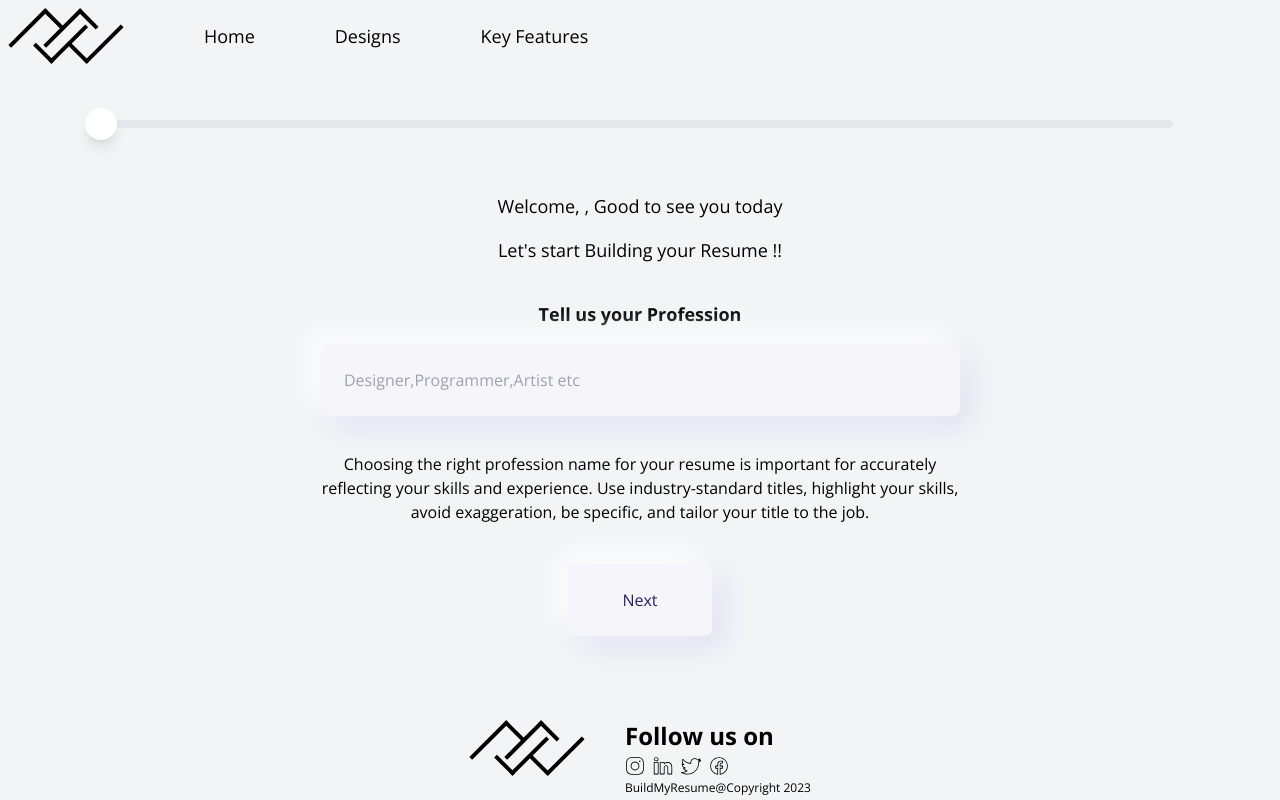
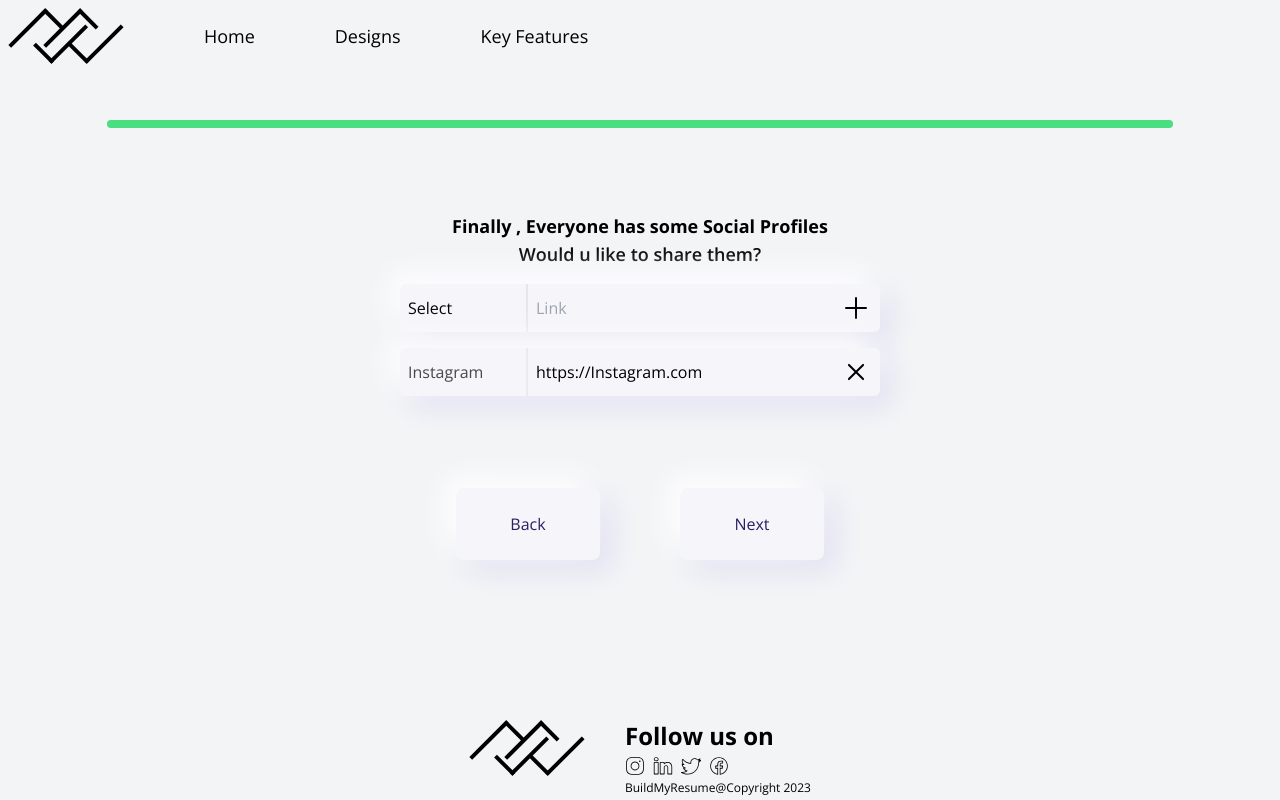
Before and after one commit to PrakashMandal-IV/Build_My_Resume, a React (Create React App) app: page /createdata in a window 1280 px wide. Built offline with nearby package versions, Linux system fonts and the light colour scheme.

Commit message:
Add : Socials

```diff
--- a/src/Pages/CreateData.jsx
+++ b/src/Pages/CreateData.jsx
@@ -5,8 +5,8 @@ import { ProgressBar } from "../component/ProgressBar";
 const CreateData = () => {
     const searchParams = new URLSearchParams(window.location.search);
 
-    const [Form, SetForm] = useState(0)
-    const FinalFormNumber=7
+    const [Form, SetForm] = useState(7)
+    const FinalFormNumber = 7
     const [Scale, SetScale] = useState('scale-0')
     const [SideBoard, SetSideBaord] = useState(false)
     useEffect(() => {
@@ -32,10 +32,10 @@ const CreateData = () => {
         Year: ""
     })
 
-    const [SkillList,SetSkillList] = useState([])
-    const [AddSkill,SetAddSkill] = useState({
-        Name:"",
-        Level:""
+    const [SkillList, SetSkillList] = useState([])
+    const [AddSkill, SetAddSkill] = useState({
+        Name: "",
+        Level: ""
     })
 
     const [ExperienceList, SetExperienceList] = useState([])
@@ -44,13 +44,22 @@ const CreateData = () => {
         Company: "",
         Duration: ""
     })
-    const [HobbyList,SetHobbyList] = useState([])
-    const [Hobby,SetHobby] = useState('')
-    useEffect(()=>{
+    const [HobbyList, SetHobbyList] = useState([])
+    const [Hobby, SetHobby] = useState('')
+    useEffect(() => {
         SetSideBaord(false)
-    },[Form])
+    }, [Form])
+    const [SocialsList, SetSocialsList] = useState([{
+        Name: "Instagram",
+        Link: "https://Instagram.com"
+    }])
+    const [Socials, SetSocials] = useState({
+        Name: "",
+        Link: ""
+    })
+
     function NextClick() {
-        if(Form!==FinalFormNumber){
+        if (Form !== FinalFormNumber) {
             SetScale('scale-0')
             setTimeout(() => {
                 SetForm(Form + 1)
@@ -60,7 +69,7 @@ const CreateData = () => {
     }
 
     function BackClick() {
-        if(Form!==0){
+        if (Form !== 0) {
             SetScale('scale-0')
             setTimeout(() => {
                 SetForm(Form - 1)
@@ -112,7 +121,7 @@ const CreateData = () => {
             From: "",
             Year: ""
         })
-        SetSideBaord(!SideBoard)
+
     }
     function RemoveSkill(id) {
         SetSkillList(SkillList.map((v, idx) => { if (idx !== id) { return v } }).filter(item => item !== undefined))
@@ -121,8 +130,8 @@ const CreateData = () => {
 
         var TempData =
         {
-                Name:AddSkill.Name,
-                Level:AddSkill.Level
+            Name: AddSkill.Name,
+            Level: AddSkill.Level
         }
 
         if (type === 'name') {
@@ -137,10 +146,10 @@ const CreateData = () => {
         SkillList.push(AddSkill)
         SetSkillList(SkillList)
         SetAddSkill({
-            Name:"",
-            Level:""
+            Name: "",
+            Level: ""
         })
-        SetSideBaord(!SideBoard)
+
     }
 
 
@@ -151,7 +160,7 @@ const CreateData = () => {
 
         var TempData = {
             Job: AddExperience.Job,
-            Company:AddExperience.Company,
+            Company: AddExperience.Company,
             Duration: AddExperience.Duration
         }
         if (type === 'job') {
@@ -159,7 +168,7 @@ const CreateData = () => {
         } else if (type === 'company') {
             TempData.Company = value
         } else if (type === 'duration') {
-            TempData.Duration= value
+            TempData.Duration = value
         }
         SetAddExperience(TempData)
     }
@@ -172,7 +181,7 @@ const CreateData = () => {
             Company: "",
             Duration: ""
         })
-        SetSideBaord(!SideBoard)
+
     }
 
     function RemoveHobby(id) {
@@ -184,7 +193,35 @@ const CreateData = () => {
         SetHobby('')
         //  SetSideBaord(!SideBoard)
     }
+    function RemoveSocials(id) {
 
+        SetSocialsList(SocialsList.map((v, idx) => { if (idx !== id) { return v } }).filter(item => item !== undefined))
+    }
+
+    function SetNewSocial(type, value) {
+
+        var TempData = {
+            Name: Socials.Name,
+            Link: Socials.Link
+        }
+        if (type === 'name') {
+            TempData.Name = value
+        } else if (type === 'link') {
+            TempData.Link = value
+        }
+        SetSocials(TempData)
+    }
+    function AddSocials() {
+        if (Socials.Name !== "none"&&Socials.Name !== "") {
+            SocialsList.push(Socials)
+            SetSocialsList(SocialsList)
+            SetSocials({
+                Name: "",
+                Link: ""
+            })
+        }
+
+    }
     return (<>
 
         <div className="flex flex-col w-full max-w-[1920px] h-[60vh] md:max-h-[1920px] mt-[15vh]">
@@ -263,7 +300,7 @@ const CreateData = () => {
                             <div className={"flex flex-col gap-5 transition-all " + (SideBoard ? "w-1/2" : "w-full")}>
                                 {/* Education items */}
                                 {Education.map((item, idx) => (
-                                    <div className="w-full  p-2 flex bg-[#f5f5fa] hover:bg-[#f8f8ff] rounded-md transition-all  " style={{ boxShadow: "-10px -10px 30px 0 #fff, 10px 10px 30px 0 #1d0dca17" }} >
+                                    <div key={idx} className="w-full  p-2 flex bg-[#f5f5fa] hover:bg-[#f8f8ff] rounded-md transition-all  " style={{ boxShadow: "-10px -10px 30px 0 #fff, 10px 10px 30px 0 #1d0dca17" }} >
                                         <div className="mr-auto text-left">
                                             <p className="text-lg font-semibold ">{item.Title}</p>
                                             <p className="">{item.From}</p>
@@ -299,11 +336,11 @@ const CreateData = () => {
                             <p className="text-lg font-bold ">Mentioning your skills always</p>
                             <p className="text-lg font-bold">  give you an edge</p>
                         </div>
-                        <div className="flex gap-2 ">
+                        <div className="flex gap-2 overflow-hidden">
                             <div className={"flex flex-wrap  gap-5 transition-all " + (SideBoard ? "w-1/2" : "w-full")}>
 
                                 {SkillList.map((item, idx) => (
-                                    <div className="  p-2 flex gap-5 bg-[#f5f5fa] hover:bg-[#f8f8ff] rounded-md transition-all  h-12 justify-center align-middle items-center" style={{ boxShadow: "-10px -10px 30px 0 #fff, 10px 10px 30px 0 #1d0dca17" }} >
+                                    <div key={idx} className="  p-2 flex gap-5 bg-[#f5f5fa] hover:bg-[#f8f8ff] rounded-md transition-all  h-12 justify-center align-middle items-center" style={{ boxShadow: "-10px -10px 30px 0 #fff, 10px 10px 30px 0 #1d0dca17" }} >
                                         <div className="mr-auto text-left">
                                             <p className="font-semibold ">{item.Name} <span className="font-normal ml-2 ">{item.Level}%</span> </p>
 
@@ -322,7 +359,7 @@ const CreateData = () => {
                             </div>
                             {/* Left div that appears when SideBoard is true */}
 
-                            <div className={"transition-all transform  flex flex-col gap-2 " + (SideBoard ? "w-1/2" : "hidden w-0")}>
+                            <div className={"transition-all transform  flex flex-col gap-4 " + (SideBoard ? "w-1/2" : "w-0")}>
                                 <InputBox placeholder="Skill" className="h-10" value={AddSkill.Name} onChange={(e) => AddSkillHandler("name", e.target.value)} />
                                 <InputBox placeholder="Prof. from 0-100" type="number" className="h-10 appearance-none " value={AddSkill.Level} onChange={(e) => AddSkillHandler("level", e.target.value)} />
 
@@ -339,9 +376,9 @@ const CreateData = () => {
                         <p className="text-lg font-bold mt-5 ">Tell us about your Experiences</p>
                         <div className="flex gap-2 ">
                             <div className={"flex flex-col gap-5 transition-all " + (SideBoard ? "w-1/2" : "w-full")}>
-                                {/* Education items */}
+
                                 {ExperienceList.map((item, idx) => (
-                                    <div className="w-full  p-2 flex bg-[#f5f5fa] hover:bg-[#f8f8ff] rounded-md transition-all  " style={{ boxShadow: "-10px -10px 30px 0 #fff, 10px 10px 30px 0 #1d0dca17" }} >
+                                    <div key={idx} className="w-full  p-2 flex bg-[#f5f5fa] hover:bg-[#f8f8ff] rounded-md transition-all  " style={{ boxShadow: "-10px -10px 30px 0 #fff, 10px 10px 30px 0 #1d0dca17" }} >
                                         <div className="mr-auto text-left">
                                             <p className="text-lg font-semibold ">{item.Job}</p>
                                             <p className="">{item.Company} <span className="text-xs font-bold ">({item.Duration})</span></p>
@@ -370,16 +407,42 @@ const CreateData = () => {
 
                     </div>
                 </>)}
-
                 {Form === 7 && (<>
                     <div className="mx-auto text-center flex flex-col gap-4 w-4/5 md:w-2/5  ">
                         <div className="mt-5">
                             <p className="text-lg font-bold ">Finally , Everyone has some Social Profiles</p>
                             <p className="text-lg font-semibold">Would u like to share them?</p>
                         </div>
-                        <InputBox placeholder="Linkedin" className="h-12" value={Contacts.Number} onChange={(e) => AddContacts("number", e.target.value)} />
-                        <InputBox placeholder="Instagram" className="h-12" value={Contacts.Email} onChange={(e) => AddContacts("email", e.target.value)} />
-                        <InputBox placeholder="Facebook" className="h-12" value={Contacts.Link} onChange={(e) => AddContacts("link", e.target.value)} />
+                        <div className="flex flex-col gap-4">
+
+                            <div className="w-full   flex bg-[#f5f5fa] hover:bg-[#f8f8ff] rounded-md transition-all  " style={{ boxShadow: "-10px -10px 30px 0 #fff, 10px 10px 30px 0 #1d0dca17" }} >
+                                <div className="mr-auto flex  flex-grow">
+                                    <select className="outline-none appearance-none w-32 bg-transparent  p-2 border-r-2" value={Socials.Name} onChange={(e) => SetNewSocial("name", e.target.value)}>
+                                        <option value="none" >Select</option>
+                                        <option value="Linkdn">Linkdn</option>
+                                        <option value="Instagram">Instagram</option>
+                                        <option value="Github">Github</option>
+                                    </select>
+                                    <input placeholder="Link" className="p-2 bg-transparent outline-none flex-grow" value={Socials.Link} onChange={(e) => SetNewSocial("link", e.target.value)} />
+                                </div>
+                                <div className="ml-auto my-auto transition-all cursor-pointer p-2" onClick={() => AddSocials()}>
+                                    <svg xmlns="http://www.w3.org/2000/svg" fill="none" viewBox="0 0 24 24" strokeWidth={1.5} stroke="currentColor" className="w-8 h-8 transition-all  " ><path strokeLinecap="round" strokeLinejoin="round" d="M12 4.5v15m7.5-7.5h-15" /></svg>
+                                </div>
+                            </div>
+                            {SocialsList.map((item, idx) => (
+                                <div key={idx} className="w-full   flex bg-[#f5f5fa] hover:bg-[#f8f8ff] rounded-md transition-all  " style={{ boxShadow: "-10px -10px 30px 0 #fff, 10px 10px 30px 0 #1d0dca17" }} >
+                                    <div className="mr-auto flex  flex-grow">
+                                        <select className="outline-none appearance-none w-32 bg-transparent  p-2 border-r-2" disabled>
+                                            <option value="">{item.Name}</option>
+                                        </select>
+                                        <input placeholder="Link" value={item.Link} className="p-2 bg-transparent outline-none flex-grow" />
+                                    </div>
+                                    <div className="ml-auto my-auto transition-all cursor-pointer p-2" onClick={() => RemoveSocials(idx)}>
+                                        <svg xmlns="http://www.w3.org/2000/svg" fill="none" viewBox="0 0 24 24" strokeWidth={1.5} stroke="currentColor" className="w-8 h-8 transition-all rotate-45 " ><path strokeLinecap="round" strokeLinejoin="round" d="M12 4.5v15m7.5-7.5h-15" /></svg>
+                                    </div>
+                                </div>
+                            ))}
+                        </div>
 
 
                     </div>
--- a/src/component/nav.jsx
+++ b/src/component/nav.jsx
@@ -26,17 +26,17 @@ const Nav = () => {
     <div className={`fixed top-0 w-full flex-col md:flex-row flex gap-5 md:gap-20 p-2 max-h-20 transition-all  ${navVisible ? '' : ' -translate-y-[200px]  '}`}>
       <Logo className="h-14 ml-0" />
       <div className="flex gap-20 justify-center ">
-        <div className=" text-lg flex justify-center align-middle cursor-pointer hover:text-blue-600 transition-all">
-          <p className="my-auto" onClick={() => nav('home')}>Home</p>
+        <div className=" text-lg flex justify-center align-middle cursor-pointer hover:text-blue-600 transition-all" onClick={() => nav('home')}>
+          <p className="my-auto" >Home</p>
         </div>
-        <div className="text-lg flex justify-center align-middle cursor-pointer hover:text-blue-600 transition-all">
+        <div className="text-lg flex justify-center align-middle cursor-pointer hover:text-blue-600 transition-all" onClick={() => nav('home?ScrollTo=Designs')}>
 
-          <p className="my-auto" onClick={() => nav('home?ScrollTo=Designs')} >Designs</p>
+          <p className="my-auto"  >Designs</p>
 
         </div>
-        <div className="text-lg flex justify-center align-middle cursor-pointer hover:text-blue-600 transition-all">
+        <div className="text-lg flex justify-center align-middle cursor-pointer hover:text-blue-600 transition-all" onClick={() => nav('home?ScrollTo=KeyFeatures')}>
 
-          <p className="my-auto" onClick={() => nav('home?ScrollTo=KeyFeatures')}>Key Features</p>
+          <p className="my-auto" >Key Features</p>
 
 
         </div>
```
Lines whose indentation alone changed are shown as unchanged.
